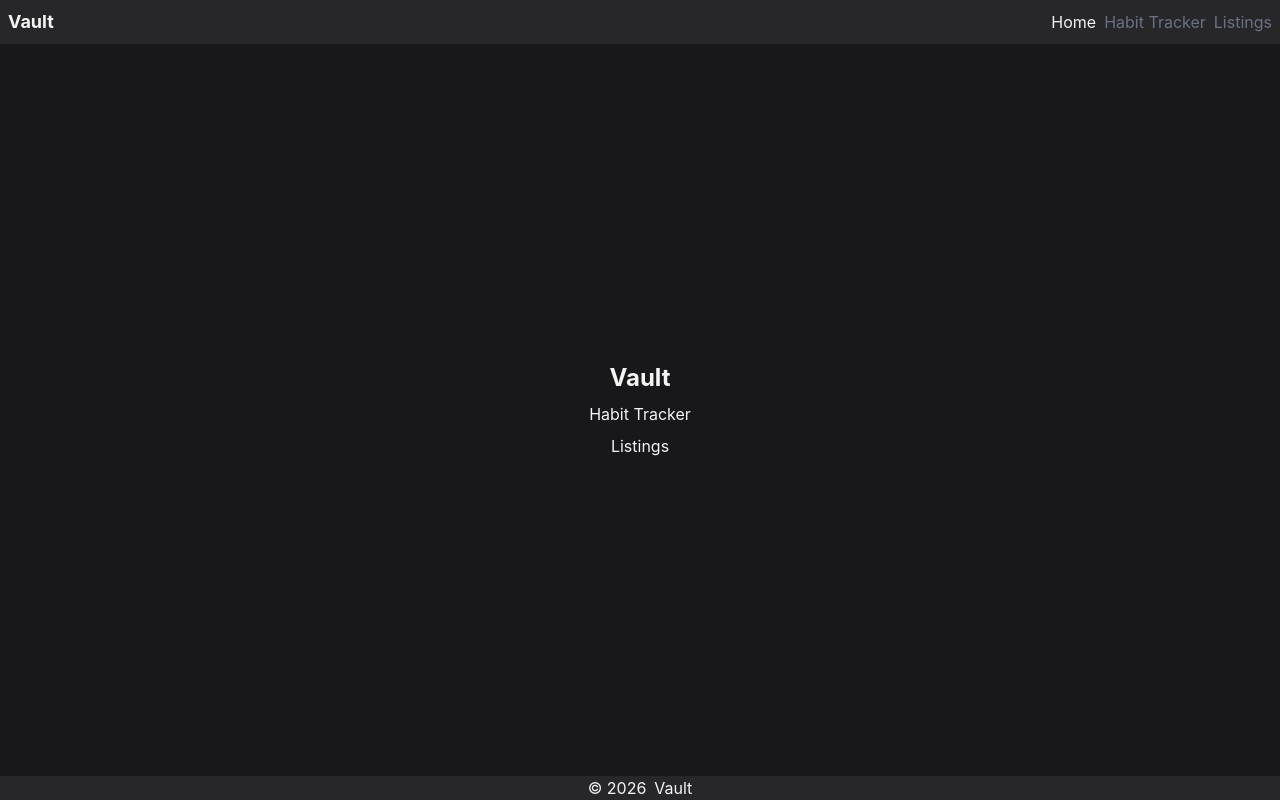
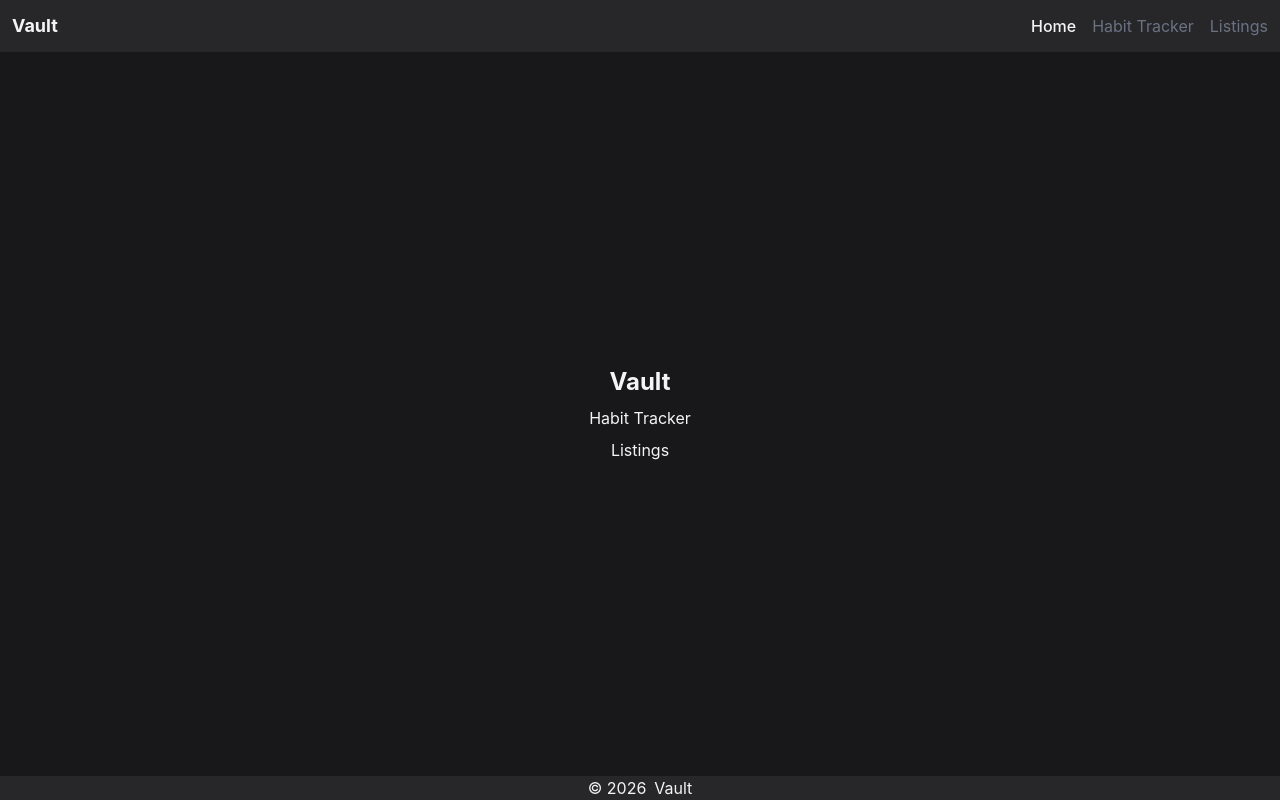
Before and after one commit to Dimterion/vault, a React (Vite) app: page / in a window 1280 px wide. Built offline with nearby package versions, Linux system fonts and the light colour scheme.

Commit message:
adjust header

```diff
--- a/src/components/Header.tsx
+++ b/src/components/Header.tsx
@@ -2,64 +2,55 @@ import { useState } from "react";
 import { Link, NavLink } from "react-router";
 import Button from "./Button";
 
+const NAV_LINKS = [
+  { to: "/", label: "Home" },
+  { to: "/habit-tracker", label: "Habit Tracker" },
+  { to: "/listings", label: "Listings" },
+];
+
 export default function Header() {
   const [showNav, setShowNav] = useState(false);
 
-  const active = "";
-  const base = "text-gray-500 hover:text-white";
+  const active = "font-medium";
+  const base = "text-gray-500 hover:text-white transition-colors";
 
   return (
-    <header className="relative flex flex-col justify-between bg-zinc-800 p-2 sm:flex-row sm:items-center">
+    <header className="bg-zinc-800 p-3 sm:flex sm:items-center sm:justify-between">
+      {/* Top row: logo and mobile menu toggle */}
+      <div className="flex items-center justify-between">
         <h1 className="text-lg font-bold">
           <Link to="/">Vault</Link>
         </h1>
+
+        {/* Mobile menu toggle */}
         <Button
           onClick={() => setShowNav(!showNav)}
-        className="absolute top-0.5 right-0 sm:hidden"
+          className="p-1 text-xl sm:hidden"
+          aria-expanded={showNav}
+          aria-controls="mobile-navigation"
+          aria-label={showNav ? "Close main menu" : "Open main menu"}
         >
           {showNav ? "\u00D7" : "\u2630"}
         </Button>
-      {showNav && (
-        <nav className="flex flex-row flex-wrap justify-center gap-2 sm:hidden">
+      </div>
+
+      {/* Navigation */}
+      <nav
+        id="mobile-navigation"
+        className={`${
+          showNav ? "flex" : "hidden"
+        } mt-3 flex-col gap-2 text-center sm:mt-0 sm:flex sm:flex-row sm:gap-4`}
+      >
+        {NAV_LINKS.map((link) => (
           <NavLink
-            to="/"
+            key={link.to}
+            to={link.to}
             className={({ isActive }) => (isActive ? active : base)}
+            onClick={() => setShowNav(false)}
           >
-            Home
+            {link.label}
           </NavLink>
-          <NavLink
-            to="/habit-tracker"
-            className={({ isActive }) => (isActive ? active : base)}
-          >
-            Habit Tracker
-          </NavLink>
-          <NavLink
-            to="/listings"
-            className={({ isActive }) => (isActive ? active : base)}
-          >
-            Listings
-          </NavLink>
-        </nav>
-      )}
-      <nav className="hidden gap-2 sm:inline-flex">
-        <NavLink
-          to="/"
-          className={({ isActive }) => (isActive ? active : base)}
-        >
-          Home
-        </NavLink>
-        <NavLink
-          to="/habit-tracker"
-          className={({ isActive }) => (isActive ? active : base)}
-        >
-          Habit Tracker
-        </NavLink>
-        <NavLink
-          to="/listings"
-          className={({ isActive }) => (isActive ? active : base)}
-        >
-          Listings
-        </NavLink>
+        ))}
       </nav>
     </header>
   );
```
Lines whose indentation alone changed are shown as unchanged.
